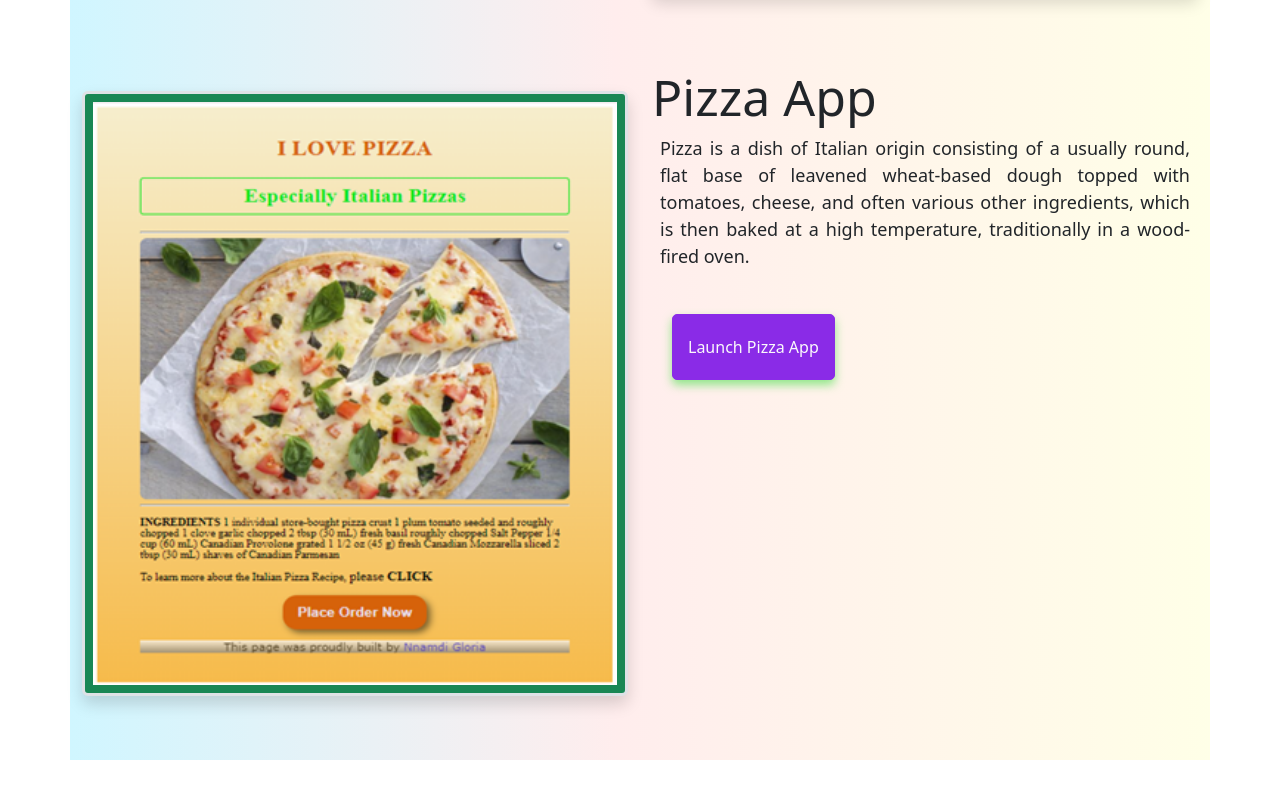
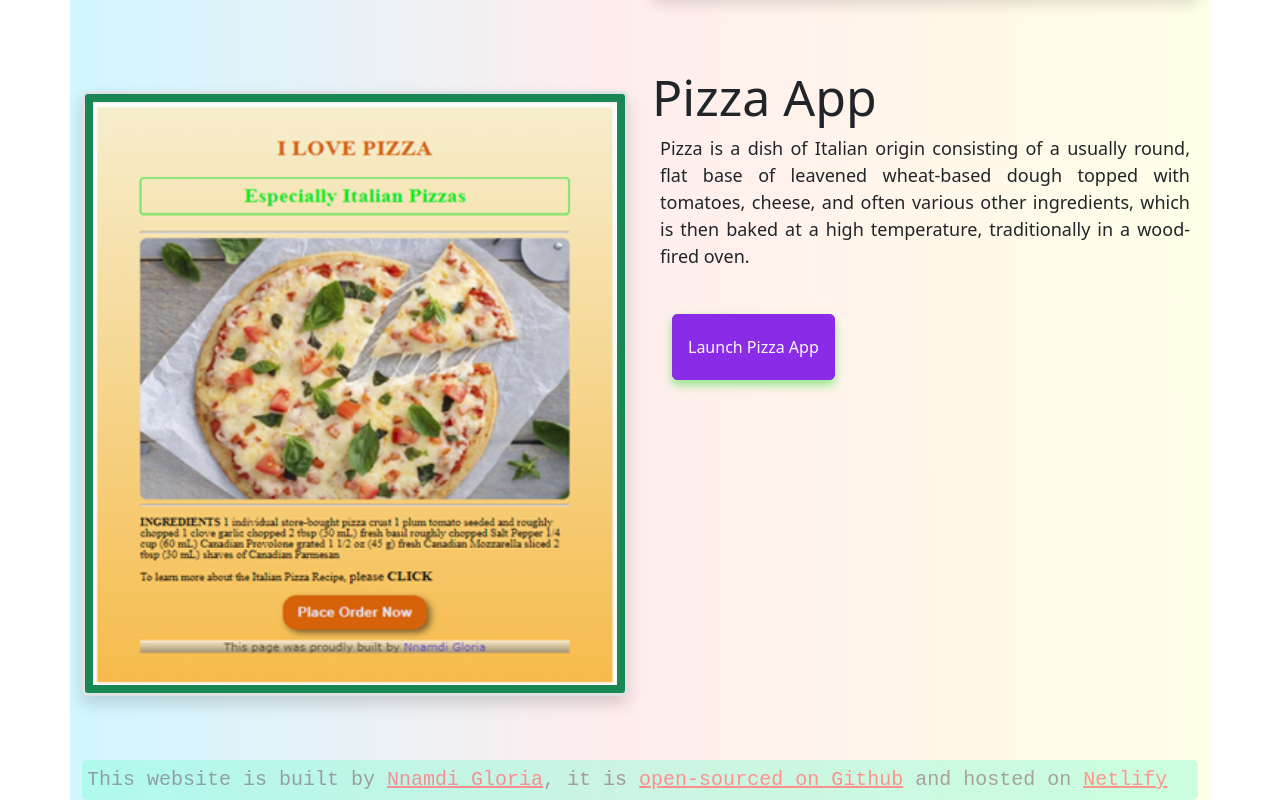
Before and after one commit to Writerdebbie/About-Me, a plain HTML site: page index.html in a window 1280 px wide. Shown: the part 1477-2277 px from the top of the page. Before the commit the page ends 2237 px from the top, so only its background shows below. Drawn offline with nearby package versions, Linux system fonts and the light colour scheme.

Commit message:
Added footer

```diff
--- a/index.html
+++ b/index.html
@@ -2,7 +2,10 @@
 <html lang="en">
   <head>
     <meta charset="UTF-8" />
-    <meta name="description" content="Gloria Nnamdi is a Front-End developer under the wing of Shecodes championed and pioneered by Matt Delac">
+    <meta
+      name="description"
+      content="Gloria Nnamdi is a Front-End developer under the wing of Shecodes championed and pioneered by Matt Delac"
+    />
     <link
       href="https://cdn.jsdelivr.net/npm/bootstrap@5.3.2/dist/css/bootstrap.min.css"
       rel="stylesheet"
@@ -58,10 +61,20 @@
         I am
       </h2>
       <h1>Gloria Nnamdi</h1>
-      <h3> 🆖Front-end developer, based in Benin City</h3>
+      <h3>🆖Front-end developer, based in Benin City</h3>
       <div class="page-links mb-5">
-        <a href="about.html#email" class="contact-link" title="You can reach me directly via this link">Contact me</a>
-        <a href="about.html" class="about-link" title="Kindly click to know more about Gloria">About me</a>
+        <a
+          href="about.html#email"
+          class="contact-link"
+          title="You can reach me directly via this link"
+          >Contact me</a
+        >
+        <a
+          href="about.html"
+          class="about-link"
+          title="Kindly click to know more about Gloria"
+          >About me</a
+        >
       </div>
       <div class="row">
         <div class="col-sm-6 mb-5">
@@ -84,7 +97,10 @@
               life skill. Plus, it is the perfect way to cool off in the summer
               heat.
             </p>
-            <a href="#" class="btn btn-primary p-3 buttons" title="Click for quick access to swimming app"
+            <a
+              href="#"
+              class="btn btn-primary p-3 buttons"
+              title="Click for quick access to swimming app"
               >Launch Swimming App</a
             >
           </div>
@@ -101,7 +117,12 @@
             differences can occur due to the Sun's angle at any particular spot,
             which varies with latitude.
           </p>
-          <a href="#" class="btn btn-primary buttons" title="Click for quick access to weather app">Launch Weather App</a>
+          <a
+            href="#"
+            class="btn btn-primary buttons"
+            title="Click for quick access to weather app"
+            >Launch Weather App</a
+          >
         </div>
         <div class="col-sm-6 mb-5">
           <img
@@ -127,9 +148,20 @@
             cheese, and often various other ingredients, which is then baked at
             a high temperature, traditionally in a wood-fired oven.
           </p>
-          <a href="#" class="btn btn-primary buttons" title="Click for quick access to pizza app">Launch Pizza App</a>
+          <a
+            href="#"
+            class="btn btn-primary buttons"
+            title="Click for quick access to pizza app"
+            >Launch Pizza App</a
+          >
         </div>
       </div>
+      <footer>
+        This website is built by
+        <a href="#">Nnamdi Gloria</a>, it is
+        <a href="#">open-sourced on Github</a> and hosted on
+        <a href="#">Netlify</a>
+      </footer>
     </div>
   </body>
 </html>
--- a/styles.css
+++ b/styles.css
@@ -107,3 +107,14 @@ p {
 .secondimage {
   height: 240px;
 }
+footer{
+  font-size: 20px;
+  font-family: monospace;
+  color: #232222;
+  background-color: aquamarine;
+  border-radius: 5px;
+  padding: 5px;
+  opacity: 0.4;
+}
+footer a{
+  color: red;}
```
Also changed, not shown: about.html (+10 -2 lines).
